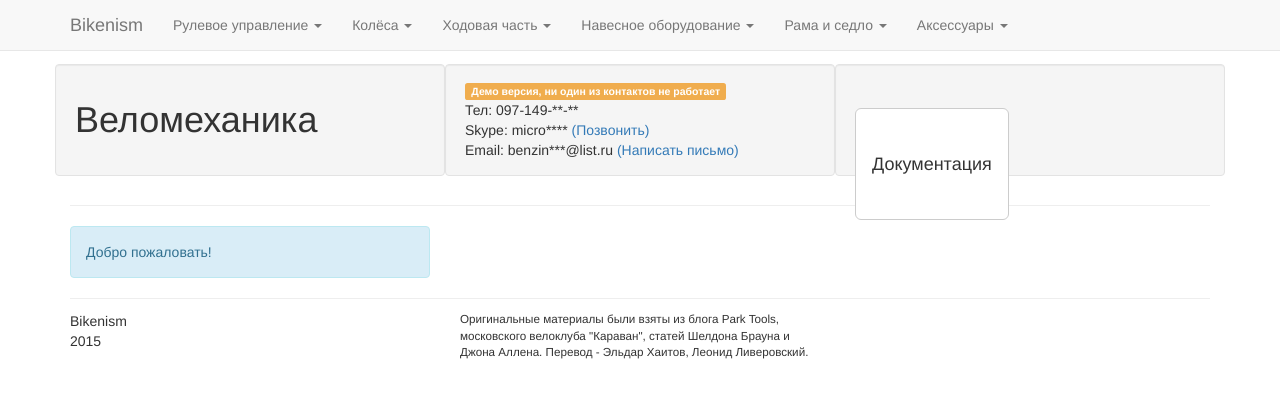
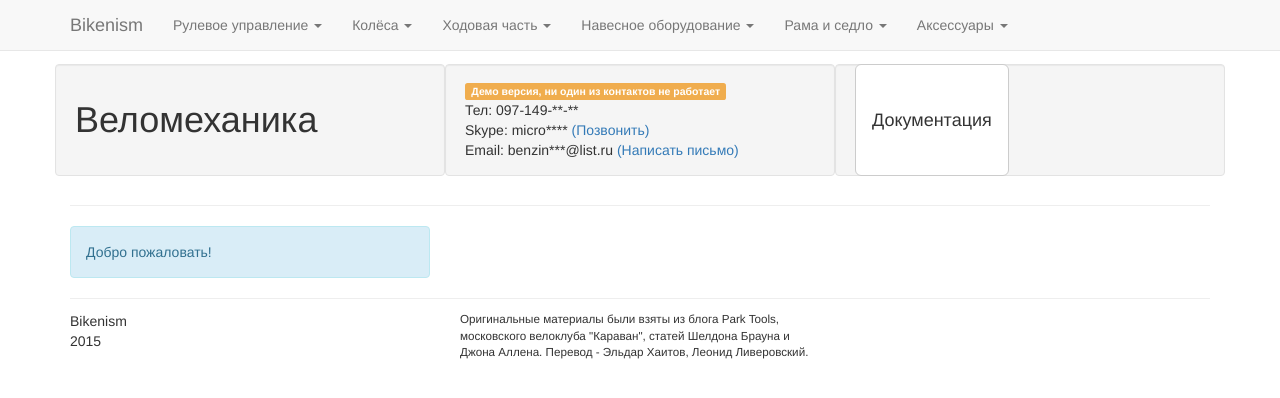
Before and after one commit to Triplecorpse/geocorecon, a PHP site: page / in a window 1280 px wide. Shown: the top 398 px of the page. Run offline with PHP 8.4, Linux system fonts and the light colour scheme; some libraries are stand-ins or nearby versions.

Commit message:
Update additional.css

```diff
--- a/css/additional.css
+++ b/css/additional.css
@@ -7,12 +7,18 @@
 
 	/*maybe make a panel?*/
 }
-.headerwell p, .headerwell h1{
+.headerwell p, .headerwell h1, .headerwell button{
    margin: 0;
    position: absolute;
    top: 50%;
    transform: translate(0, -50%)
 }
+
+.headerwell button
+{
+
+}
+
 .signature
 {
 	font-size: smaller;
```
